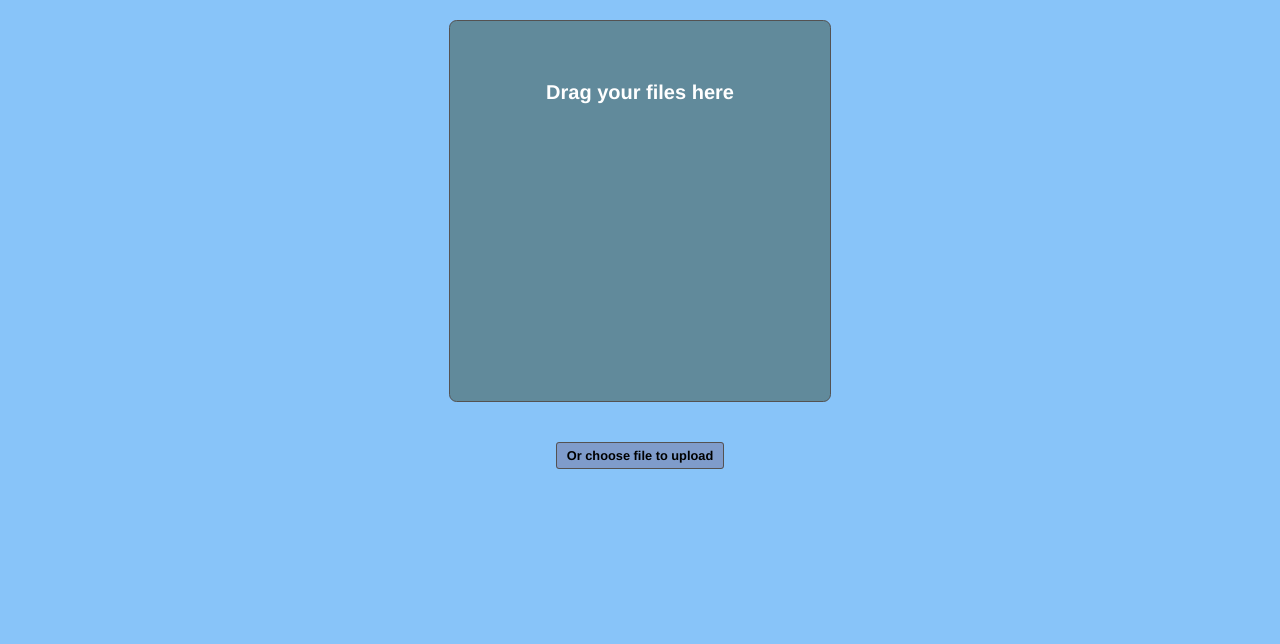
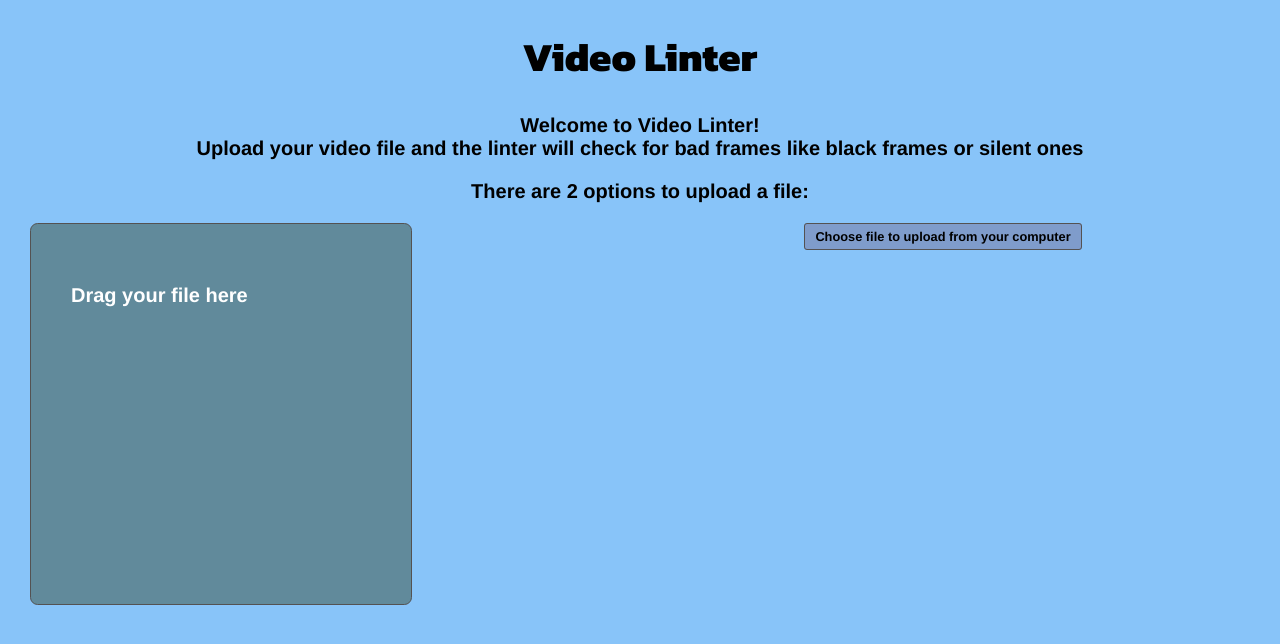
Before and after one commit to kerenKi/videoLinterUI, a Vue app: page / in a window 1280 px wide. Shown: the top 644 px of the page. Built offline with nearby package versions, Linux system fonts and the light colour scheme.

Commit message:
CSS to align upload options

```diff
--- a/src/App.vue
+++ b/src/App.vue
@@ -1,5 +1,8 @@
 <template>
   <div id="app">
+    <h1>Video Linter</h1>
+    <p>Welcome to Video Linter! <br> Upload your video file and the linter will check for bad frames like black frames or silent ones</p>
+    <p>There are 2 options to upload a file:</p>
     <dragAndDrop />
     <openDialog />
   </div>
@@ -19,6 +22,8 @@ export default {
 </script>
 
 <style>
+@import url('https://fonts.googleapis.com/css?family=Kanit:800&display=swap');
+
 body{
   margin:auto;
   background-color: rgba(114, 186, 249, 0.845);
@@ -32,4 +37,7 @@ body{
   text-align: center;
   margin:auto;
 }
+h1 {
+  font-family: 'Kanit', sans-serif;
+}
 </style>
--- a/src/components/dargAndDrop.vue
+++ b/src/components/dargAndDrop.vue
@@ -1,6 +1,6 @@
 <template>
   <div class="uploads" id="drag-file" @mouseover="dropFile">
-    <p>Drag your files here</p>
+    <p>Drag your file here</p>
   </div>
 </template>
 
@@ -50,15 +50,17 @@ export default {
 <style scoped>
   .uploads{
     margin: auto;
-    width: 50%;
+    width: 40%;
   }
   #drag-file {
+        display: flex;
+        float: left;
         background-color: rgb(97, 138, 155);
         color:white;
         text-align: center;
         width:300px;
         height:300px;
-        margin: 20px auto;
+        margin-left: 30px;
         padding: 40px;
         border-radius: 2%;
         border: 1px solid rgb(84, 82, 82);
--- a/src/components/openDialog.vue
+++ b/src/components/openDialog.vue
@@ -1,14 +1,13 @@
 <template>
   <div class="uploads">
     <form>
-      <label for="chooseFile"> Or choose file to upload </label>
+      <label for="chooseFile"> Choose file to upload from your computer </label>
       <input type="file" id="chooseFile" @change="FileSelected" accept="video/*">
     </form>
   </div>
 </template>
 
 <script>
-
 export default {
   name:'openDialog',
   methods:{
@@ -26,17 +25,21 @@ export default {
 </script>
 
 <style scoped>
+
   .uploads{
+    display: flex;
+    float: right;
     margin: auto;
-    width: 50%;
+    width: 40%;
   }
  input[type="file"]{
    display: none;
  }
   form {
-  min-width: 400px;
-  margin: 0 auto;
-  padding: 20px;
+  width: 350px;
+  margin: auto 0 ;
+  margin-right: 30px;
+
 }
 form label{
   background-color: #7F9CCB;
@@ -56,5 +59,4 @@ form label:active {
   background-color: #0D3F8F;
   color: white;
 }
-
 </style>
```
